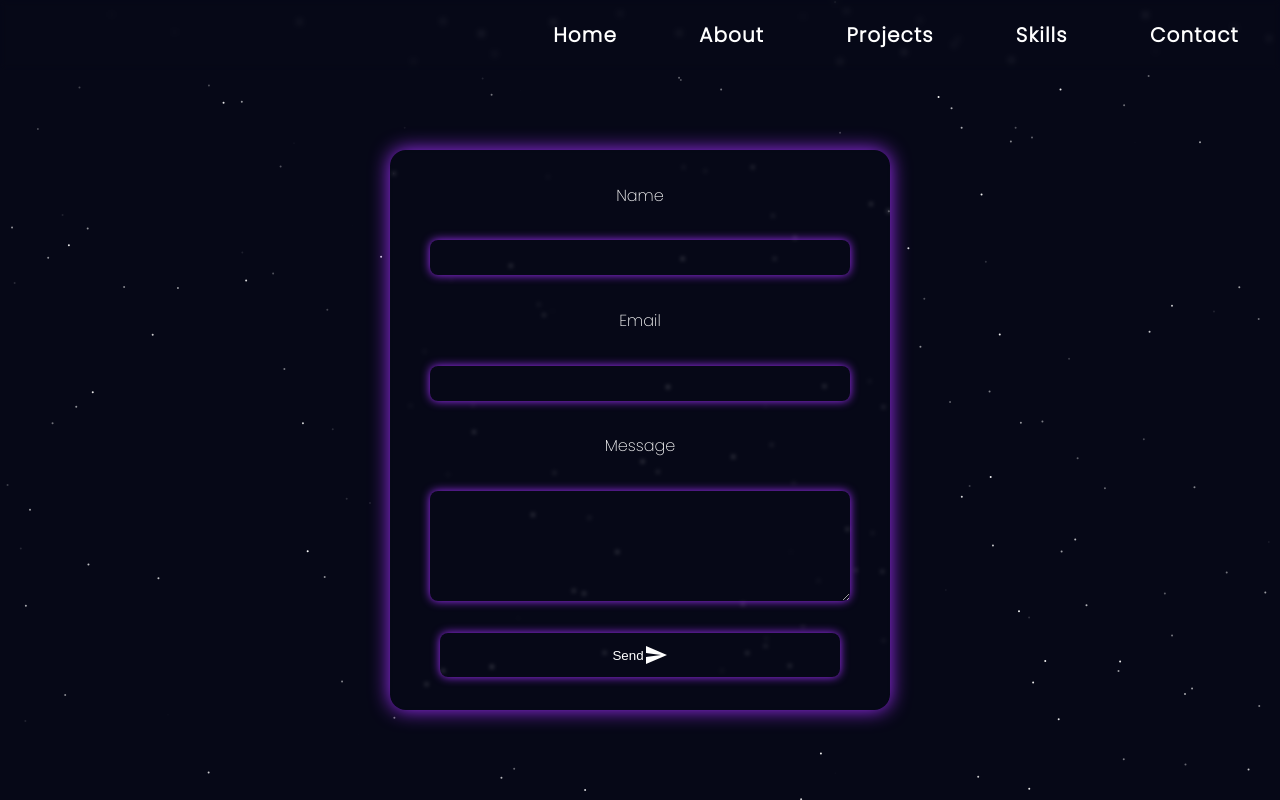
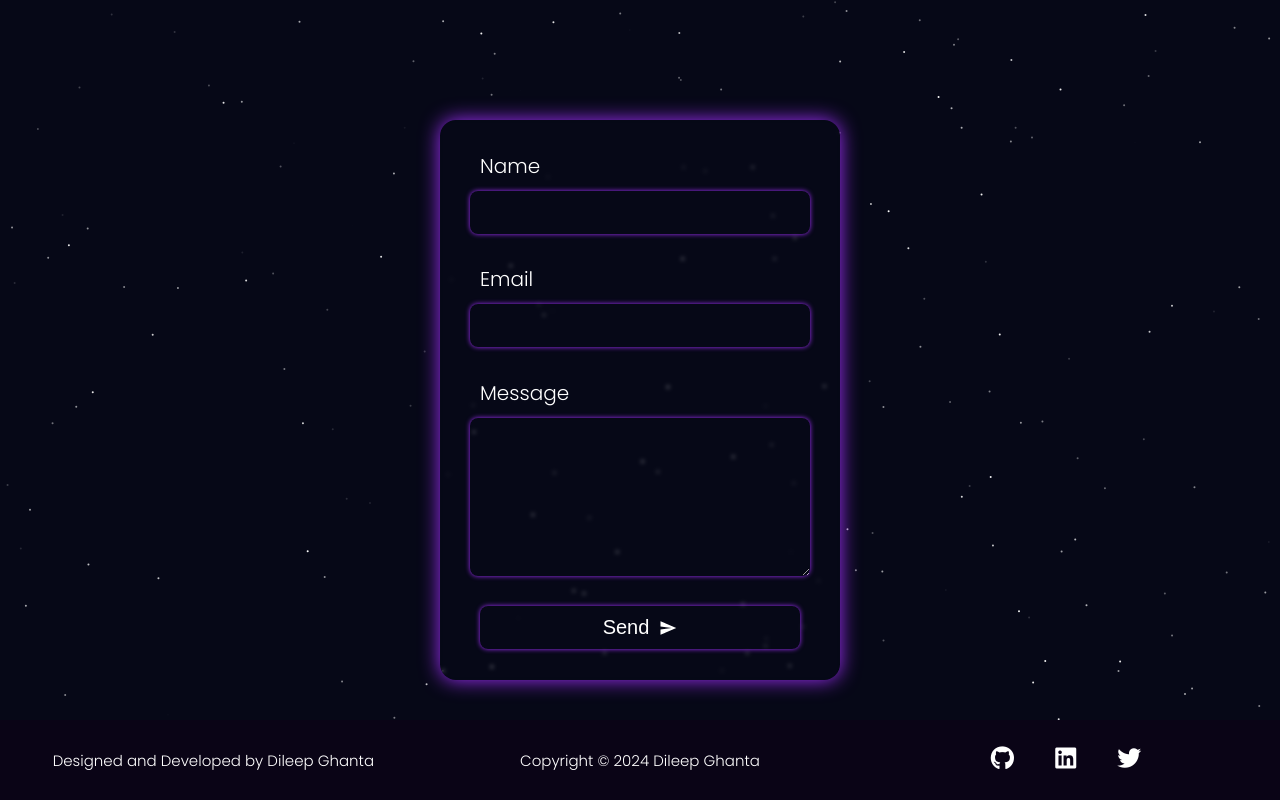
Before and after one commit to DileepGhanta/Portfolio, a React (Vite) app: page / in a window 1280 px wide. Built offline with nearby package versions, Linux system fonts and the light colour scheme.

Commit message:
files added

```diff
--- a/src/App.jsx
+++ b/src/App.jsx
@@ -11,7 +11,7 @@ function App() {
     <>
       <Background />
       <div style={{ position: 'relative', zIndex: 1 }}>
-      <NavBar />
+      {/* <NavBar /> */}
       {/* <Home /> */}
       <Contact />
       </div>
--- a/src/Contact.css
+++ b/src/Contact.css
@@ -2,29 +2,41 @@
     display: flex;
     justify-content: center;
     align-items: center;
+    gap:10px;
+    width: 100%;
 }
+
 
 input,textarea,.button{
     outline: none;
     background-color: none;
-    box-shadow: 0px 0px 10px #A22FFF;
+    box-shadow: 0px 0px 5px #A22FFF;
     background:none;
     border-radius: 8px;
-    width: 80%;
+    width: 100%;
     color: white;
     border: none;
+    font-size: 20px;
     padding: 10px;
 }
+
+label{
+    font-size: 20px;
+    align-self: flex-start;
+    font-weight: 500;
+}
+
 .Contact{
     display: flex;
-    justify-content: center;
+    flex-direction: column;
+    justify-content: space-evenly;
     align-items: center;
-    min-height: 90vh;
+    min-height: 100vh;
 }
 form{
     backdrop-filter: blur(2px);
     min-height: 70vh;
-    width: 500px;
+    width: 400px;
     box-shadow: 0px 0px 20px #A22FFF;
     border-radius: 16px;
     display: flex;
@@ -33,3 +45,50 @@ form{
     justify-content: space-evenly;
     color: white;
 }
+
+.inputs{
+    height: 25%;
+    width: 80%;
+    display: flex;
+    flex-direction: column;
+    justify-content:center;
+    align-items: center;
+    gap:10px;
+}
+
+footer{
+    height: 10vh;
+    background-color: #0a0416;
+    width: 100vw;
+    position: absolute;
+    bottom: 0;
+    z-index: 10;
+    color: white;
+    display: flex;
+    justify-content: space-evenly;
+    justify-content: center;
+    align-items: center;
+    font-size: 15px;
+    font-weight: 400;
+    overflow: hidden;
+}
+
+.footer-items{
+    width: 33.33%;
+    display: flex;
+    justify-content: center;
+    align-items: center;
+}
+
+.icons{
+    width: 100%;
+    display: flex;
+    align-items: center;
+    justify-content: center;
+    gap: 30px;
+}
+
+.icons i{
+    /* color: #A22FFF; */
+    font-size: 24px;
+}
--- a/src/Contact.jsx
+++ b/src/Contact.jsx
@@ -7,14 +7,43 @@ function Contact(){
     return(
         <section className='Contact'>
             <form action="" onSubmit={handleSubmit}>
+                <div className='inputs'>
                     <label htmlFor="name">Name</label>
                     <input type="text" id='name'/>
+                </div>
+                <div className='inputs'>
                     <label htmlFor="email">Email</label>
                     <input type="email" id='email'/>
+                </div>
+                <div className='inputs'>
                     <label htmlFor="msg">Message</label>
                     <textarea  id="msg" cols="30" rows="6"></textarea>
-            <button type="submit" className='button'>Send <SendIcon/></button>
+                </div>
+                <div className='inputs'>
+                    <button type="submit" className='button'>Send <SendIcon style={{ fontSize: 18 }}/></button>
+                </div>
             </form>
+            <footer>
+                <div className="footer-items">
+                    <p>Designed and Developed by Dileep Ghanta</p>
+                </div>
+                <div className="footer-items">
+                    <p>Copyright © 2024 Dileep Ghanta</p>
+                </div>
+                <div className="footer-items">
+                    <div className='icons'>
+                        <a href="https://github.com/DileepGhanta"  target='_blank'>
+                        <i className="fa-brands fa-github"></i>
+                        </a>
+                        <a href="https://www.linkedin.com/in/dileep-ghanta/" target='_blank'>
+                        <i className="fa-brands fa-linkedin"></i>
+                        </a>
+                        <a href="https://x.com/DileepGhanta" target='_blank'>
+                        <i className="fa-brands fa-twitter"></i>
+                        </a>
+                    </div>
+                </div>
+            </footer>
         </section>
     );
 }
```
Lines whose indentation alone changed are shown as unchanged.
